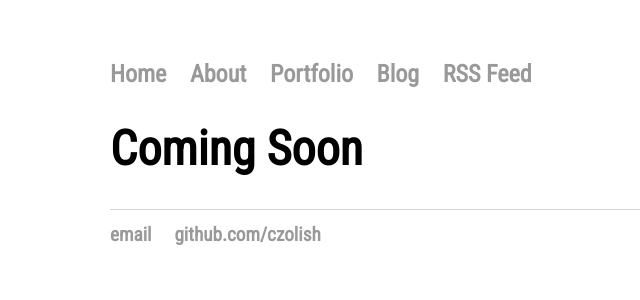
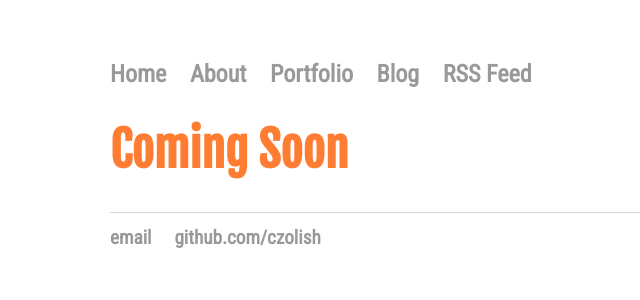
Before and after one commit to czolish/czolish.github.io, a Jekyll site: the page built from portfolio/index.html, in a window 1280 px wide. Shown: the top 300 px of the page, without its empty margins (82-722 px from the left). Built offline with Jekyll 4.4.1, drawn with Linux system fonts in a browser that asks for light colours; some web fonts are replaced; comment, search, counter and statistics services are not loaded.

Commit message:
Update index.html

```diff
--- a/portfolio/index.html
+++ b/portfolio/index.html
@@ -3,5 +3,5 @@ layout: default
 title: Portfolio
 ---
 <div class="blurb">
-	<h1>Coming Soon</h1>
+	<h1 class="page-title">Coming Soon</h1>
 </div><!-- .blurb -->
```
